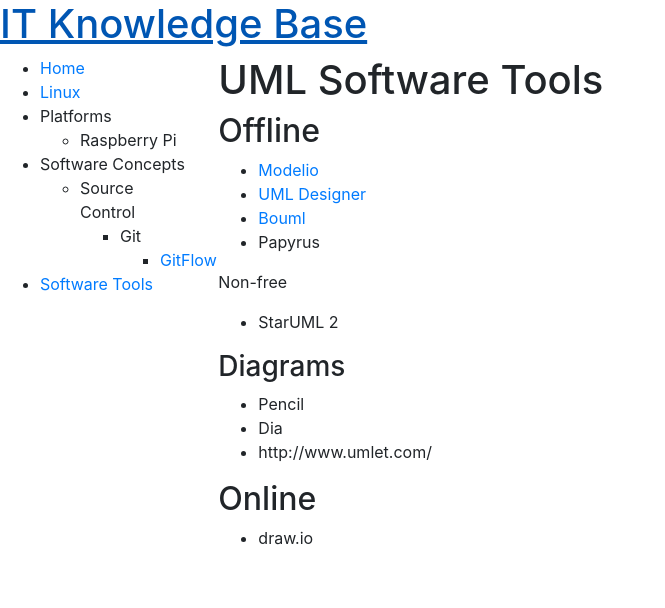
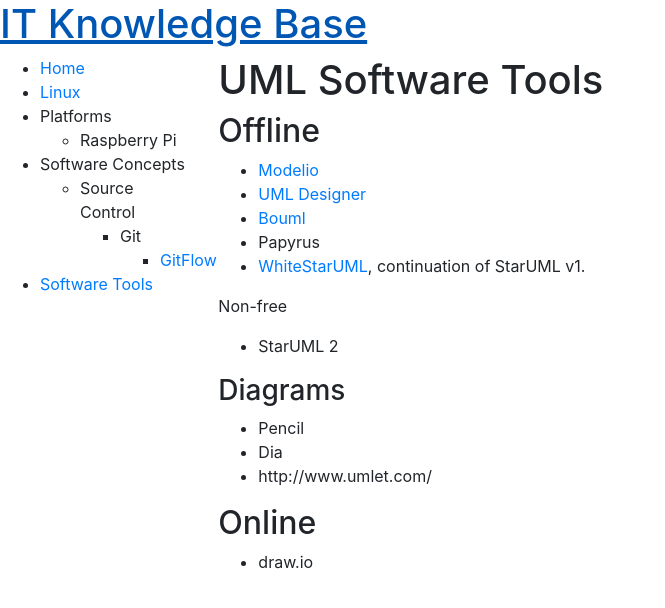
Before and after one commit to MisterY/it-knowledge-base-site, a Jekyll site: the page built from software_tools/uml.md, in a window 1280 px wide. Shown: the top 608 px of the page, without its empty margins (0-665 px from the left). Built offline with Jekyll 4.4.1, drawn with Linux system fonts in a browser that asks for light colours; nearby versions of some CDN libraries; our own code applies the rules of GitHub Pages for plain Markdown files.

Commit message:
whitestaruml

```diff
--- a/software_tools/uml.md
+++ b/software_tools/uml.md
@@ -6,6 +6,7 @@
 - [UML Designer](http://www.umldesigner.org)
 - [Bouml](http://www.bouml.fr)
 - Papyrus
+- [WhiteStarUML](http://whitestaruml.sourceforge.net/), continuation of StarUML v1.
 
 Non-free
 
```
